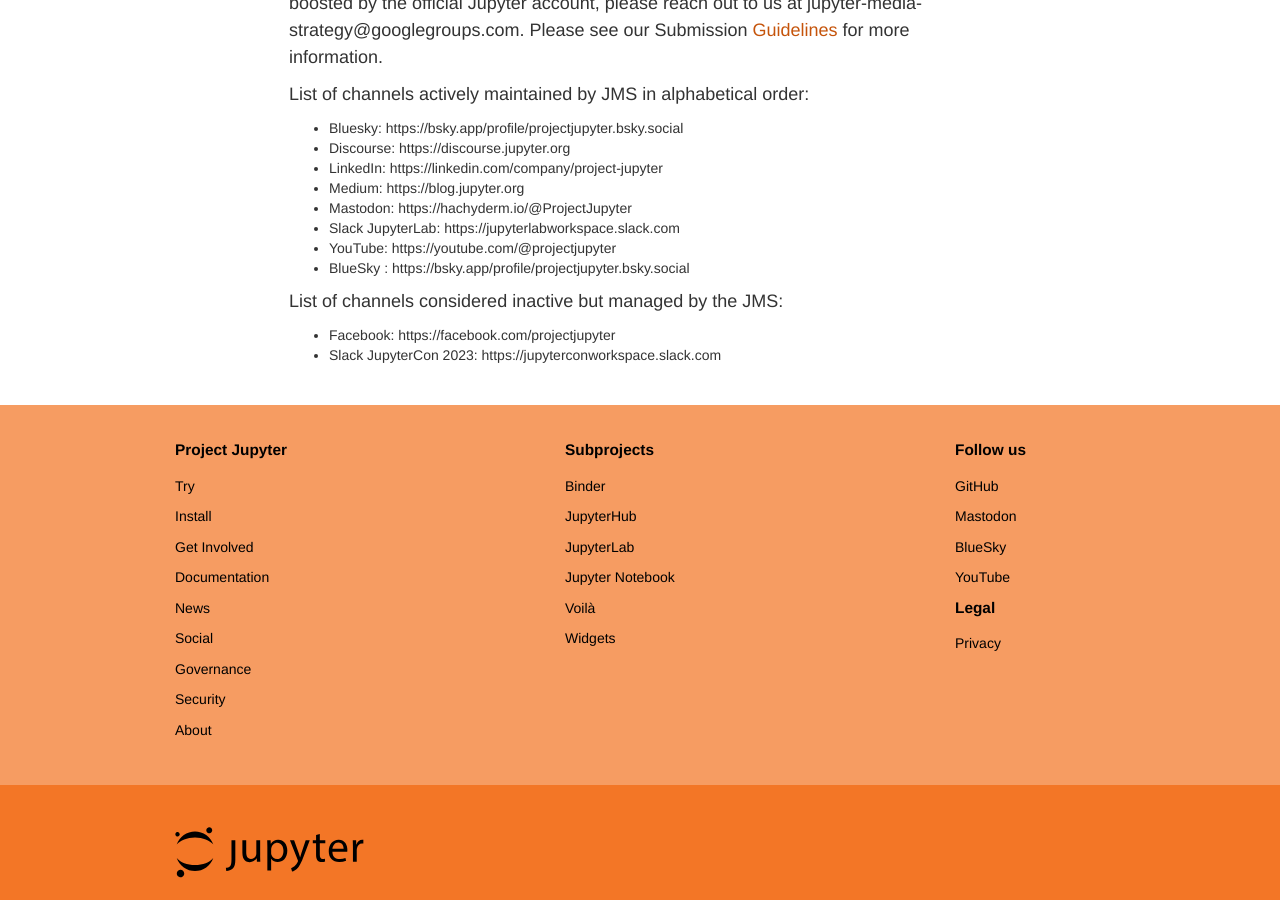
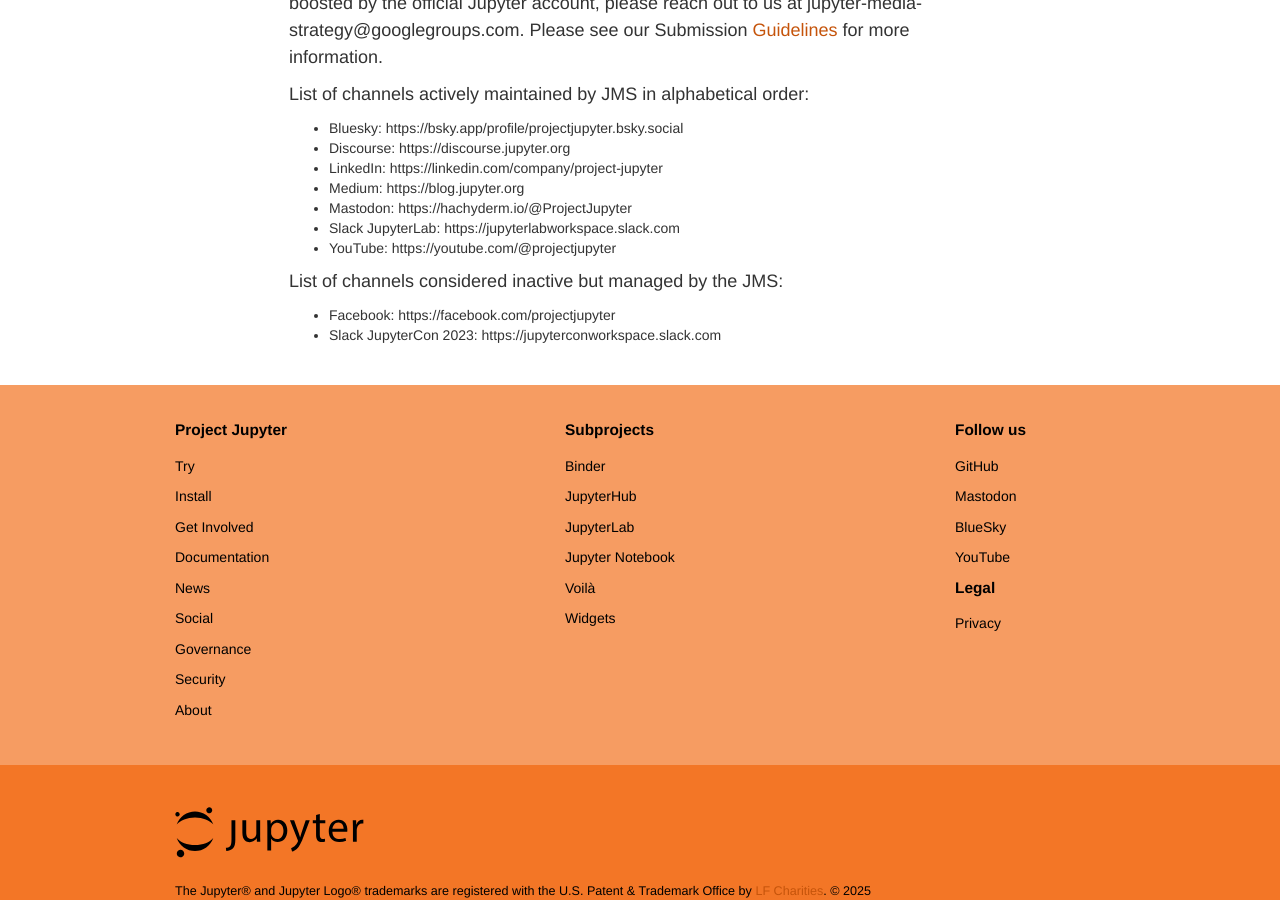
Before and after one commit to jupyter/jupyter.github.io, a Jekyll site: the page built from social.md, in a window 1280 px wide and 900 px high, scrolled down 986 px. Built offline with Jekyll 4.4.1, drawn with Linux system fonts in a browser that asks for light colours; comment, search, counter and statistics services are not loaded.

Commit message:
remove double Blusky

```diff
--- a/social.md
+++ b/social.md
@@ -27,7 +27,6 @@
 - Mastodon:  https://hachyderm.io/@ProjectJupyter
 - Slack JupyterLab: https://jupyterlabworkspace.slack.com
 - YouTube: https://youtube.com/@projectjupyter
-- BlueSky : https://bsky.app/profile/projectjupyter.bsky.social
 
 
 List of channels considered inactive but managed by the JMS:
```
